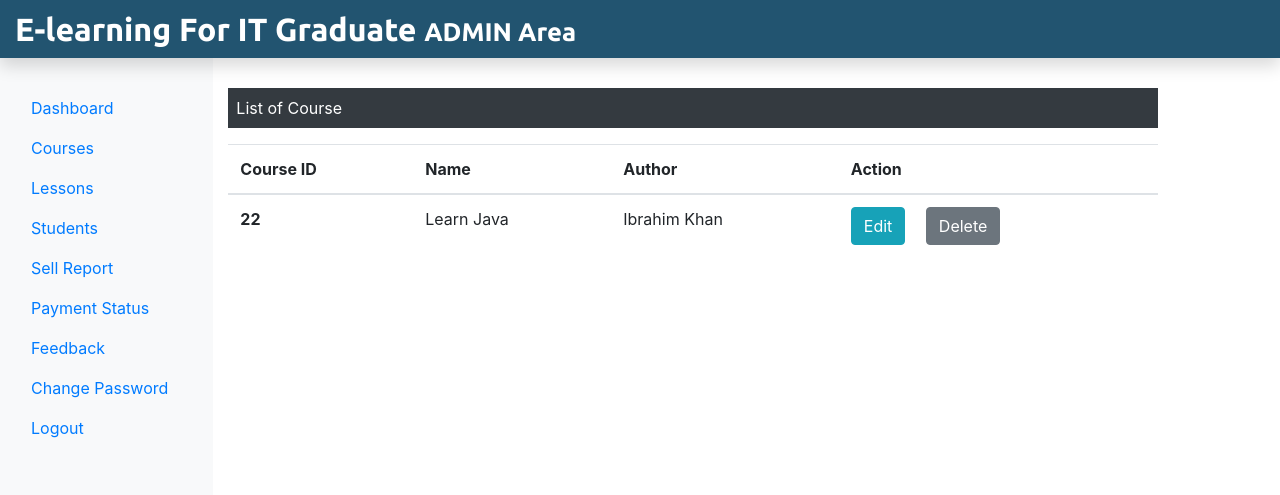
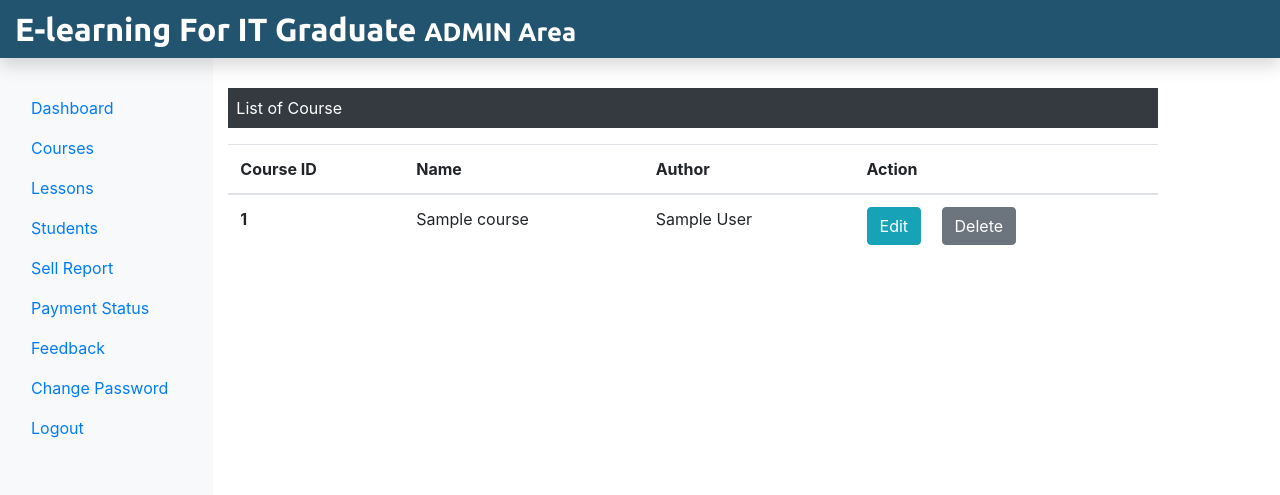
Before and after one commit to Ibrahim-K98han/E_Learning, a PHP site: page /admin/courses.php in a window 1280 px wide. Shown: the top 495 px of the page. Run offline with PHP 8.4, Linux system fonts and the light colour scheme; tables that the repository leaves empty or names only in its code hold one stand-in row (values such as "Sample post"); some libraries are stand-ins or nearby versions; some web fonts are replaced.

Commit message:
added delete button with functionaly

```diff
--- a/admin/courses.php
+++ b/admin/courses.php
@@ -1,10 +1,17 @@
 <?php
     include 'admininclude/header.php';
+    include '../dbConnection.php';
+
 ?>
 
 <div class="col-sm-9 mt-5">
     <!-- Table -->
     <p class="bg-dark text-white p-2">List of Course</p>
+    <?php
+        $sql = "SELECT * FROM course";
+        $result = $conn->query($sql);
+        if($result->num_rows > 0){
+    ?>
     <table class="table">
         <thead>
             <tr>
@@ -15,23 +22,43 @@
             </tr>
         </thead>
         <tbody>
-            <tr>
-                <th scope="row">22</th>
-                <td>Learn Java</td>
-                <td>Ibrahim Khan</td>
-                <td>
-                    <button class="btn btn-info mr-3" type="submit" name="view" value="view">
+           <?php
+             while($row = $result->fetch_assoc()){
+            echo '<tr>';
+            echo '<th scope="row">'.$row['course_id'].'</th>';
+            echo '<td>'.$row['course_name'].'</td>';
+            echo '<td>'.$row['course_author'].'</td>';
+            echo '<td>';
+                    echo '<button class="btn btn-info mr-3" type="submit" name="view" value="view">
                         Edit
                         <!-- <i class="far fa-open"></i> -->
                     </button>
-                    <button class="btn btn-secondary" type="submit" name="delete" value="Delete">
+                    <form action="" method="POST" class="d-inline">
+                        <input type="hidden" name="id" value='.$row["course_id"].'>
+                        <button class="btn btn-secondary" type="submit" name="delete" value="Delete">
                         <!-- <i class="far fa-trash-alt"></i> -->
-                        Delete
-                    </button>
+                            Delete
+                        </button>
+                    </form>
                 </td>
-            </tr>
+            </tr>';
+           } ?>
         </tbody>
     </table>
+    <?php } else{
+        echo "0 Result";
+    }
+
+    if(isset($_REQUEST['delete'])){
+        $sql = "DELETE FROM course WHERE course_id = {$_REQUEST['id']}";
+        if($conn->query($sql) == TRUE){
+            echo '<meta http-equiv="refresh" content="0; URL=?deleted"/>';
+        }else{
+            echo "Unable to Delete Data";
+        }
+    }
+
+?>
 </div>
 </div>
 <!-- div row close from header -->
```
